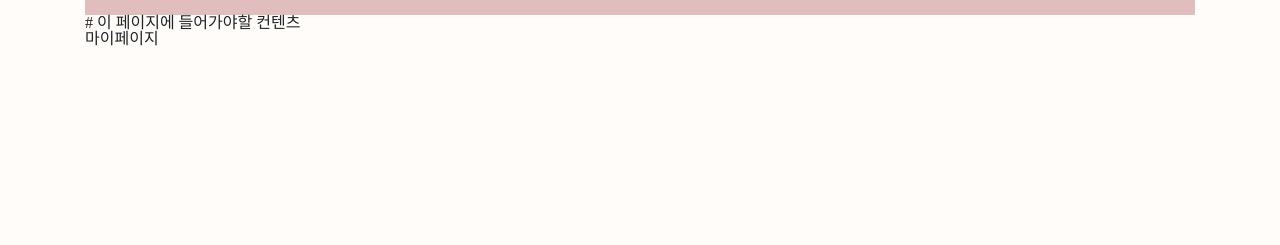
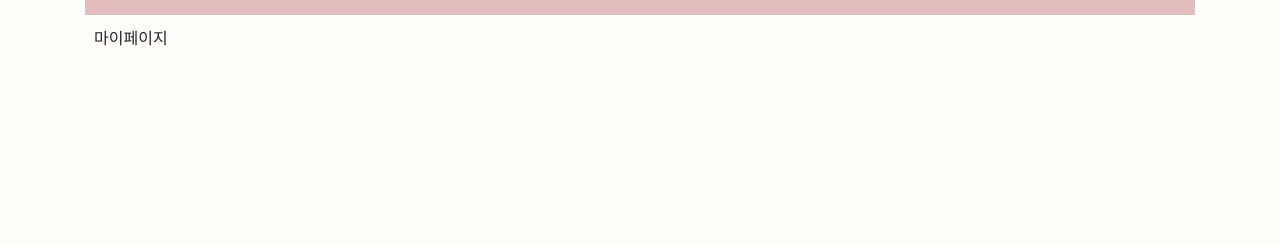
Before and after one commit to Dal-da-gu-ri/theCake, a Django app: page /customer/mypage/ in a window 1280 px wide. Shown: the part 352-597 px from the top of the page. Run offline with Django 3.2, Linux system fonts and the light colour scheme; some libraries are stand-ins or nearby versions.

Commit message:
path 적음

```diff
--- a/baker/templates/baker/enrollStore.html
+++ b/baker/templates/baker/enrollStore.html
@@ -4,7 +4,9 @@
 <!--daum 우편주소 api-->
 <script src="https://t1.daumcdn.net/mapjsapi/bundle/postcode/prod/postcode.v2.js"></script>
 <link rel="stylesheet" href="/static/css/enrollStore.css">
-
+   <div class="row">
+        <p class="pt-3 pl-4 path">가게 관리 > 가게 등록</p>
+    </div>
     <!-- 가게 썸네일 등록 -->
 
 <form method = "POST" action = "#" >
--- a/baker/templates/baker/manageOrder.html
+++ b/baker/templates/baker/manageOrder.html
@@ -2,5 +2,5 @@
 {% block title %} **manageOrder** {% endblock %}
 
 {% block content %}
-<p>manageOrder</p>
+리
 {% endblock %}
--- a/baker/templates/baker/myCakes.html
+++ b/baker/templates/baker/myCakes.html
@@ -1,5 +1,9 @@
 {% extends 'base_baker.html' %}
 
 {% block content %}
-<p>케이크 관리 -> 내 케이크 페이지 입니다. dksidsk i</p>
+<!--<p>케이크 관리 -> 내 케이크 페이지 입니다. dksidsk i</p>-->
+
+  <div class="row">
+        <p class="pt-3 pl-4 path">케이크 관리 > 내 케이크</p>
+  </div>
 {% endblock %}
--- a/baker/templates/baker/mypage_baker.html
+++ b/baker/templates/baker/mypage_baker.html
@@ -1,5 +1,7 @@
 {% extends 'base_baker.html' %}
 
 {% block content %}
-<p>마이페이지_baker</p>
+  <div class="row">
+        <p class="pt-3 pl-4 path">마이페이지</p>
+  </div>
 {% endblock %}
--- a/baker/templates/baker/opendays.html
+++ b/baker/templates/baker/opendays.html
@@ -1,5 +1,7 @@
 {% extends 'base_baker.html' %}
 
 {% block content %}
-<p>영업일 관리</p>
+  <div class="row">
+        <p class="pt-3 pl-4 path">가게 관리 > 가게 영업일 관리</p>
+  </div>
 {% endblock %}
--- a/baker/templates/baker/options.html
+++ b/baker/templates/baker/options.html
@@ -1,5 +1,7 @@
 {% extends 'base_baker.html' %}
 
 {% block content %}
-<p>Options</p>
+  <div class="row">
+        <p class="pt-3 pl-4 path">케이크 관리 > 케이크 옵션 관리</p>
+  </div>
 {% endblock %}
--- a/baker/templates/baker/storeReview.html
+++ b/baker/templates/baker/storeReview.html
@@ -1,5 +1,7 @@
 {% extends 'base_baker.html' %}
 
 {% block content %}
-<p>Store Review</p>
+  <div class="row">
+        <p class="pt-3 pl-4 path">가게 관리 > 가게 평점 확인</p>
+  </div>
 {% endblock %}
--- a/customer/templates/customer/main_customer.html
+++ b/customer/templates/customer/main_customer.html
@@ -8,6 +8,11 @@
  <!-- 위치 선택을 위한 jquery -->
     <script src="https://code.jquery.com/jquery-latest.min.js" type="application/javascript"></script>
     <script type="application/javascript" src="https://zelkun.tistory.com/attachment/cfile8.uf@99BB7A3D5D45C065343307.js"></script>
+
+    <!-- -------------------------contents-------------------------- -->
+    <div class="row">
+        <p class="pt-3 pl-4 path">주문하기</p>
+    </div>
     <script>
       jQuery(document).ready(function(){
       //sido option 추가
--- a/customer/templates/customer/mypage_customer.html
+++ b/customer/templates/customer/mypage_customer.html
@@ -1,6 +1,7 @@
 {% extends 'base_customer.html' %}
 
 {% block content %}
-# 이 페이지에 들어가야할 컨텐츠
-<p>마이페이지</p>
+   <div class="row">
+        <p class="pt-3 pl-4 path">마이페이지</p>
+    </div>
 {% endblock %}
--- a/customer/templates/customer/orderlist_customer.html
+++ b/customer/templates/customer/orderlist_customer.html
@@ -1,5 +1,8 @@
 {% extends 'base_customer.html' %}
 
 {% block content %}
-<p>주문내역조회</p>
+   <div class="row">
+        <p class="pt-3 pl-4 path">주문목록</p>
+    </div>
+
 {% endblock %}
--- a/theCake2/static/css/base_customer.css
+++ b/theCake2/static/css/base_customer.css
@@ -41,8 +41,6 @@ table {
 	border-collapse: collapse;
 	border-spacing: 0;
 }
-
-
 
 body {
     min-height: 75rem;
--- a/theCake2/templates/base_baker.html
+++ b/theCake2/templates/base_baker.html
@@ -18,8 +18,7 @@
 <header class="blog-header px-13">
  <nav class="navbar navbar-expand-md navbar-light fixed-top bg-light ">
 
-     <p></p>
-    <img class=navbar-brand src="/static/img/logo_baker.png" alt="logo_baker" width="50">
+     <img class=navbar-brand src="/static/img/logo_baker.png" alt="logo_baker" width="50">
 
     <button class="navbar-toggler" type="button" data-toggle="collapse" data-target="#navbarCollapse" aria-controls="navbarCollapse" aria-expanded="false" aria-label="Toggle navigation">
     <span class="navbar-toggler-icon"></span>
--- a/theCake2/templates/base_customer.html
+++ b/theCake2/templates/base_customer.html
@@ -18,7 +18,6 @@
 <header class="blog-header px-13">
   <nav class="navbar navbar-expand-md navbar-light fixed-top bg-light ">
     <!-- 맨 위 왼쪽 로고 -->
-    <p></p>
   <img class=navbar-brand src="/static/img/logo_customer.png" alt="logo_customer" width="50">
     <!-- 화면 줄였을 때 네비게이션바 -->
   <button class="navbar-toggler" type="button" data-toggle="collapse" data-target="#navbarCollapse" aria-controls="navbarCollapse" aria-expanded="false" aria-label="Toggle navigation">
```
